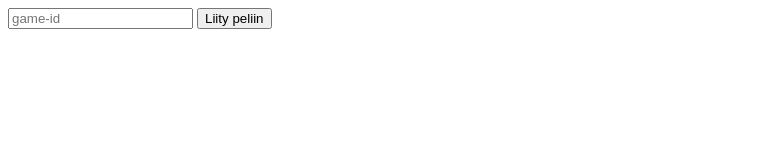
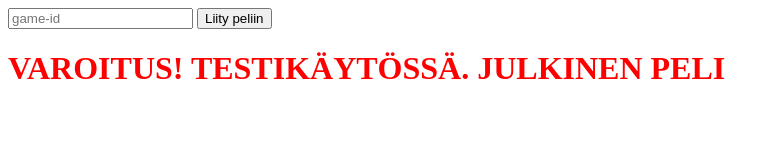
Before and after one commit to indiefinity/nappi, a plain HTML site: page public/index.html in a window 1280 px wide. Shown: the whole page, without its empty margins (0-780 px from the left). Drawn offline with Linux system fonts and the light colour scheme.

Commit message:
Update index.html

```diff
--- a/public/index.html
+++ b/public/index.html
@@ -9,6 +9,7 @@
 <input type="text" placeholder="game-id"></input>
 <button onclick="login()"> Liity peliin</button>
 </div>
+<h1 style="color: red">VAROITUS! TESTIKÄYTÖSSÄ. JULKINEN PELI</h1>
 </div>
 <div id="b2" style="display: none">
     <p>b2</p>
```
